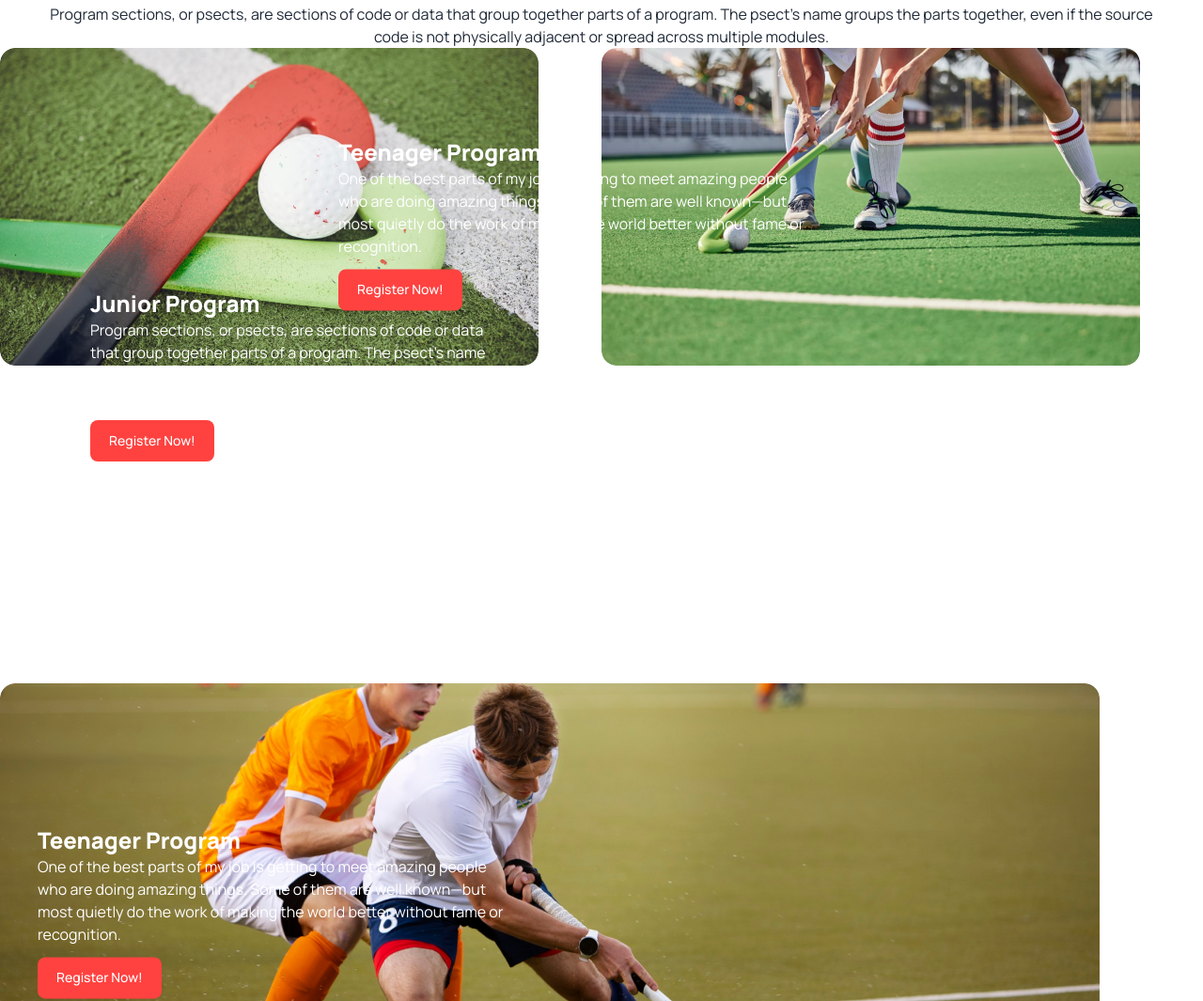
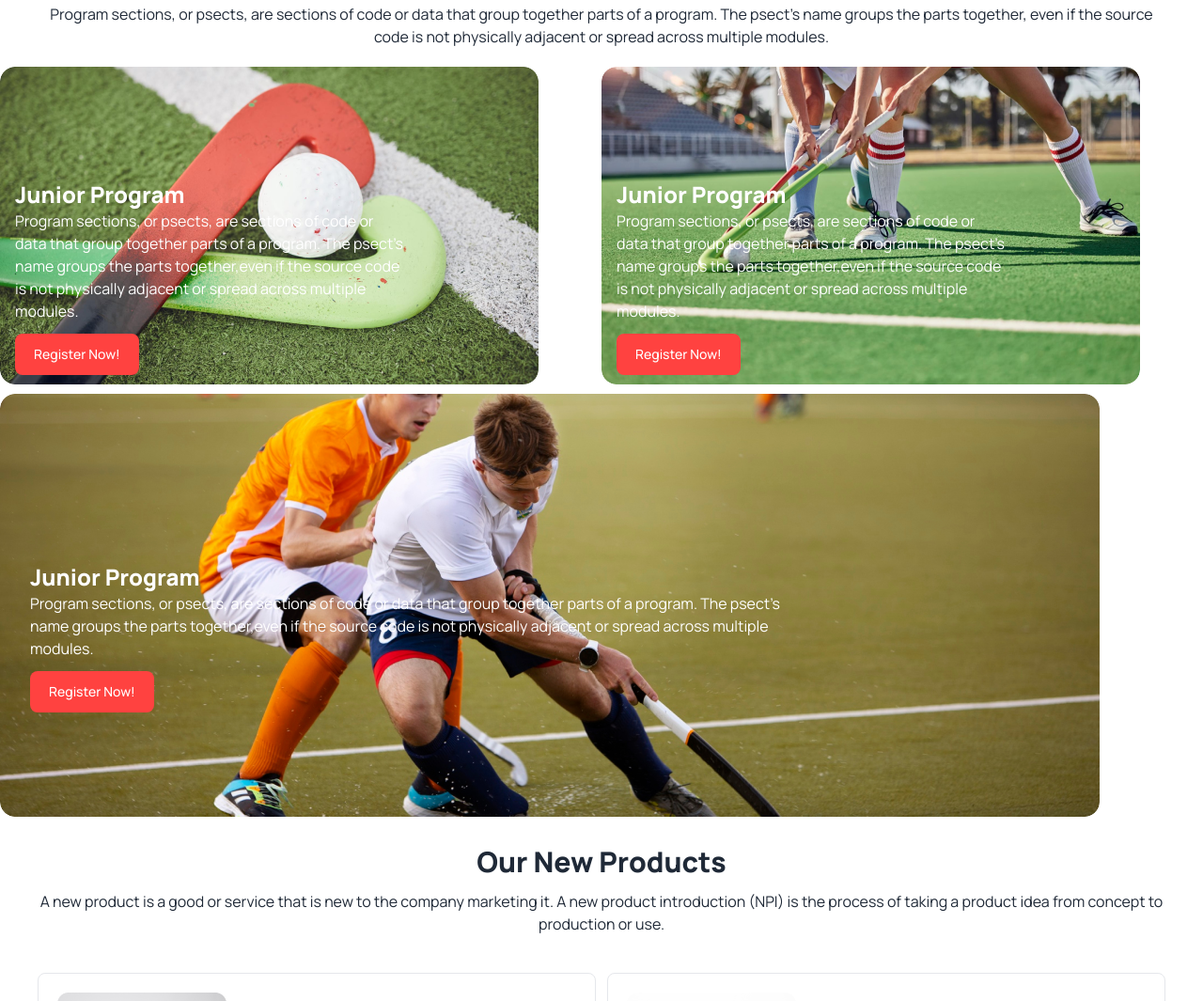
Before and after one commit to ShahriyarH10/assaignment-03-hockeys, a plain HTML site: page index.html in a window 1280 px wide. Shown: the part 1428-2493 px from the top of the page at 94% size. Drawn offline with nearby package versions, Linux system fonts and the light colour scheme.

Commit message:
final check

```diff
--- a/index.html
+++ b/index.html
@@ -177,11 +177,11 @@
                 <p class="text[#13131899] px-10">Program sections, or psects, are sections of code or data that group together parts of a program. The psect's name groups the parts together, even if the source code is not physically adjacent or spread across multiple modules.</p>
             </div>
 
-            <div class="grid grid-cols-2 grid-rows-2">
-                <div class="relative">
+            <div class="grid grid-cols-2 grid-rows-2 gap-30 justify-center items-center">
+                <div class="relative h-72 text-start">
                     <img class="rounded-2xl odject-cover" src="images/2.png" alt="">
-                    <div class="rounded-lg absolute p-24 top-40">
-                        <div class="">
+                    <div class="absolute top-56 left-56 transform translate-x-[-50%] translate-y-[-50%]">
+                        <div>
                             <h3 class="text-2xl text-white font-extrabold">Junior Program</h3>
                             <p class="text-white">Program sections, or psects, are sections of code or data that group together parts of a program.
                             The psect's name groups the parts together,even if the source code is not physically adjacent or spread across multiple modules.</p>
@@ -190,34 +190,35 @@
                     </div>
                 </div>
 
-                <div class="relative">
+                <div class="relative h-72 text-start">
                     <img class="rounded-2xl odject-cover" src="images/3.png" alt="">
-                    <div class="text-above absolute top-1/2 left-1/2 rounded-lg transform translate-x-[-120%] translate-y-[-40%] w-[500px]">
-
-                        <div class="flex flex-col text-white">
-                            <h3 class="text-2xl font-extrabold">Teenager Program</h3>
-                            <p class="">One of the best parts of my job is getting to meet amazing people who are doing amazing things. Some of them are well known—but most quietly do the work of making the world better without fame or recognition.</p>
+                    <div class="absolute top-56 left-56 transform translate-x-[-50%] translate-y-[-50%]">
+                        <div>
+                            <h3 class="text-2xl text-white font-extrabold">Junior Program</h3>
+                            <p class="text-white">Program sections, or psects, are sections of code or data that group together parts of a program.
+                            The psect's name groups the parts together,even if the source code is not physically adjacent or spread across multiple modules.</p>
+                            <button class="mt-3 px-5 py-3 bg-coralred border-none text-sm text-white rounded-lg font-medium inline">Register Now!</button>
                         </div>
-                        <button class="mt-3 px-5 py-3  bg-coralred border-none text-sm text-white rounded-lg font-medium inline">Register Now!</button>
                     </div>
                 </div>
-            </div>
-            <div class="relative">
-                <img class="rounded-2xl odject-cover" src="images/4.png" alt="">
-                <div class="text-above absolute top-1/2 left-1/2 rounded-lg transform translate-x-[-120%] translate-y-[-40%] w-[500px]">
 
-                    <div class="flex flex-col text-white">
-                        <h3 class="text-2xl font-extrabold">Teenager Program</h3>
-                        <p class="">One of the best parts of my job is getting to meet amazing people who are doing amazing things. Some of them are well known—but most quietly do the work of making the world better without fame or recognition.</p>
+                <div class="relative h-72 text-start col-span-2 mt-10">
+                    <img class="rounded-2xl odject-cover" src="images/4.png" alt="">
+                    <div class="absolute top-[90%] left-[35%] transform translate-x-[-50%] translate-y-[-50%]">
+                        <div>
+                            <h3 class="text-2xl text-white font-extrabold">Junior Program</h3>
+                            <p class="text-white">Program sections, or psects, are sections of code or data that group together parts of a program.
+                            The psect's name groups the parts together,even if the source code is not physically adjacent or spread across multiple modules.</p>
+                            <button class="mt-3 px-5 py-3 bg-coralred border-none text-sm text-white rounded-lg font-medium inline">Register Now!</button>
+                        </div>
                     </div>
-                    <button class="mt-3 px-5 py-3 bg-coralred border-none text-sm text-white rounded-lg font-medium inline">Register Now!</button>
                 </div>
             </div>
 
         </section>
 
         <!-- Our New Products -->
-        <section class="my-10 container mx-auto">
+        <section class="my-48 container mx-auto">
             <div class="text-center space-y-3">
                 <h3 class="text-3xl font-extrabold">Our New Products</h3>
                 <p class="text[#13131899] px-10">A new product is a good or service that is new to the company marketing it. A new product introduction (NPI) is the process of taking a product idea from concept to production or use.</p>
@@ -516,9 +517,9 @@
 
     <footer class="bg-[#131318] mt-10 px-32 py-28">
 
-        <div class="grid grid-cols-4 gap-10 justify-between lg:grid-cols-4">
+        <div class="grid grid-cols-4 gap-10 justify-between lg: grid-rows-4">
 
-            <div class="space-y-3 col-span-4">
+            <div class="space-y-3 col-span-4 lg:col-auto">
                 <h3 class="text-2xl text-[#FFFFFF] font-extrabold">Get In Touch</h3>
                 <p class="text-[#FFFFFF99]">Maintains relationships with equipment suppliers to create a mutually beneficial communication system</p>
                 <div class="flex flex-row gap-2">
@@ -531,7 +532,7 @@
                 </div>
             </div>
 
-            <div class="col-span-2">
+            <div class="col-span-2 lg:col-auto">
                 <h3 class="text-[#FFFFFF] font-extrabold">Company</h3>
                 <ul class="text-[#FFFFFF99]">
                     <li>About us</li>
@@ -542,7 +543,7 @@
                 </ul>
             </div>
 
-            <div class="col-span-2">
+            <div class="col-span-2 lg:col-auto">
                 <h3 class="text-[#FFFFFF] font-extrabold">Support</h3>
                 <ul class="text-[#FFFFFF99]">
                     <li> Help Center</li>
@@ -552,7 +553,7 @@
                 </ul>
             </div>
 
-            <div class="col-span-4 text-center">
+            <div class="col-span-4 text-center lg:col-auto">
                 <h3 class="text-[#FFFFFF] font-extrabold">Services</h3>
                 <ul class="text-[#FFFFFF99]">
                     <li>Academy</li>
```
